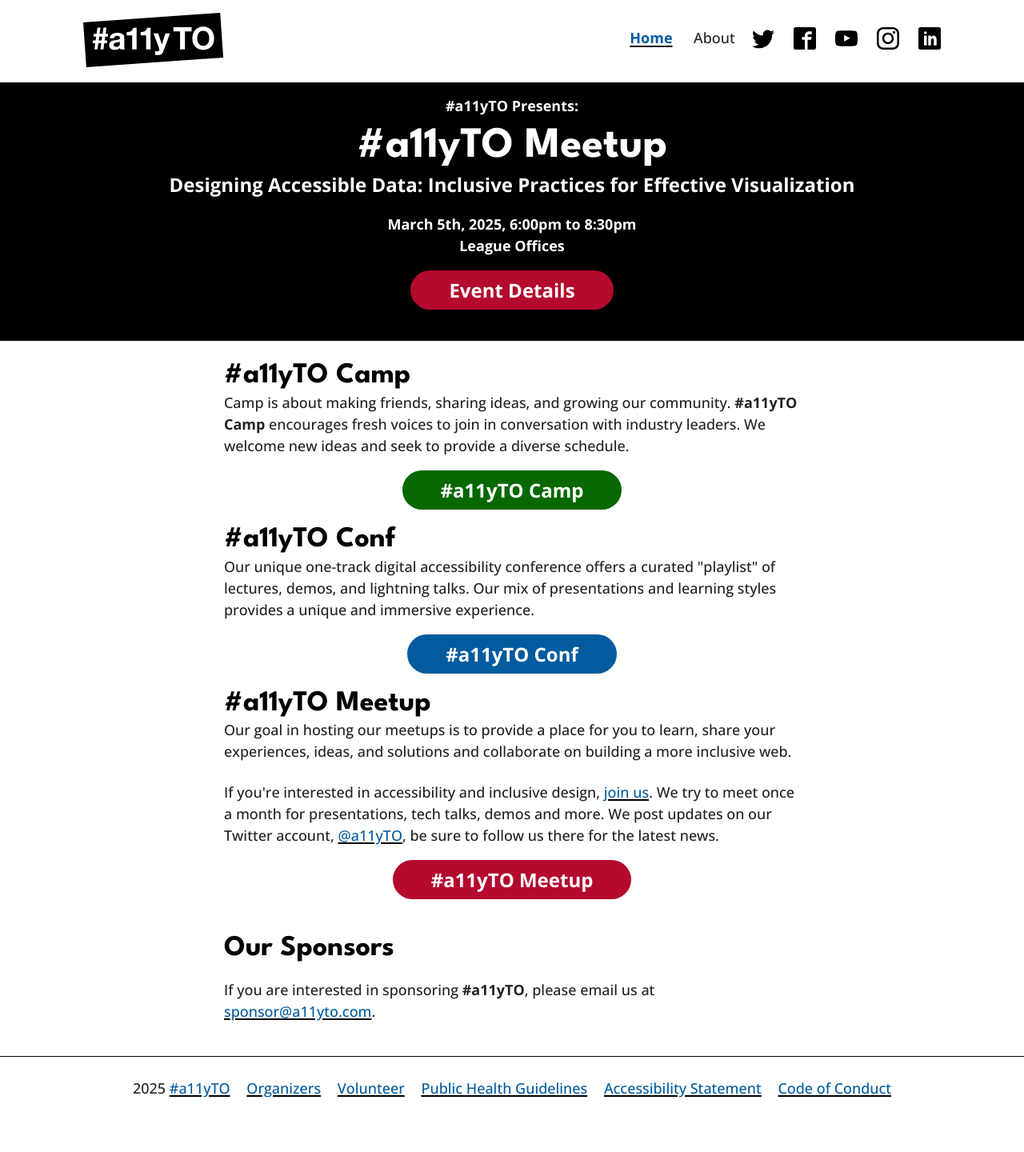
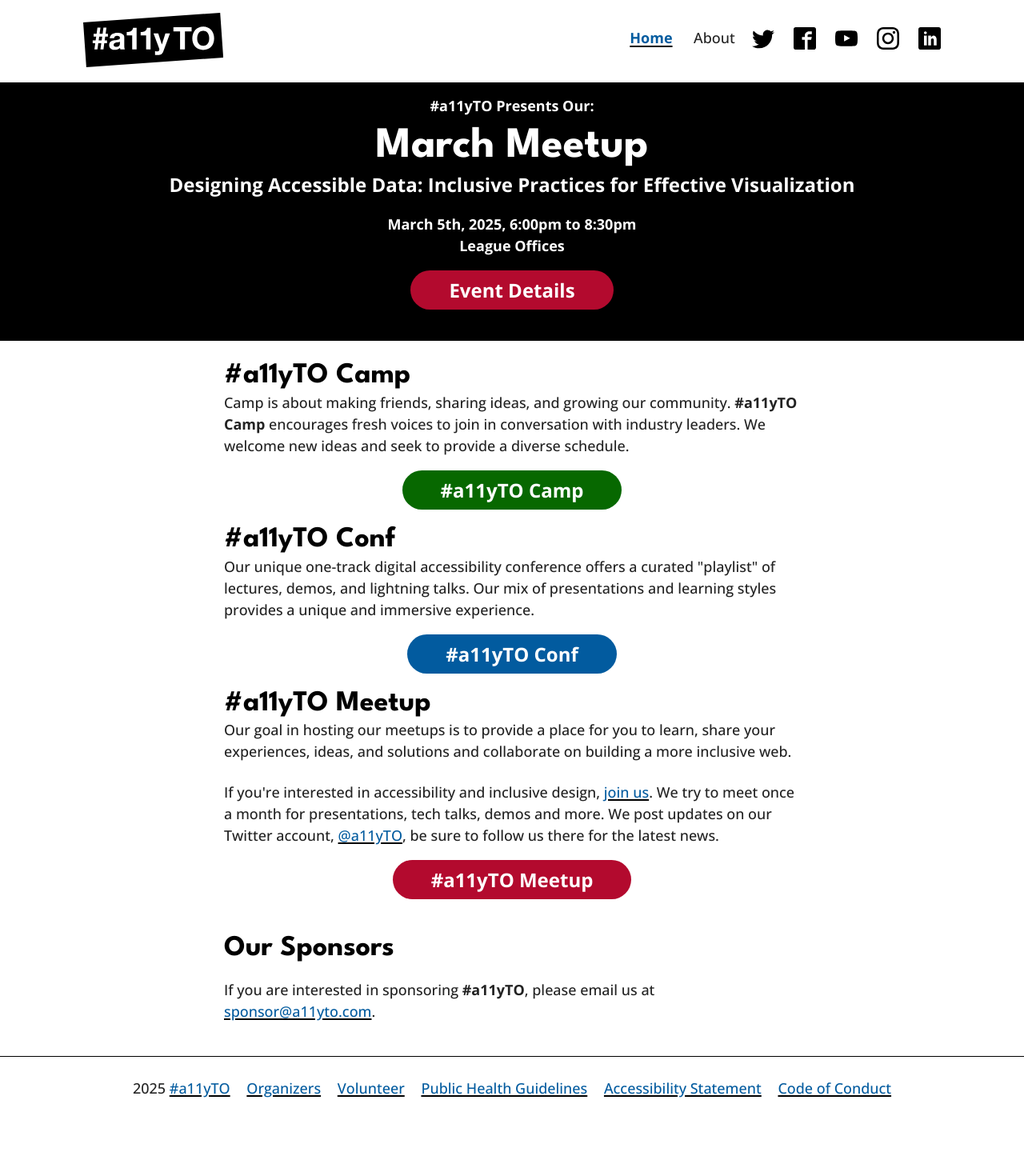
Before and after one commit to a11yTO/A11yTO-Main, a Jekyll site: the page built from index.html, in a window 1280 px wide. Shown: the whole page at 80% size. Built offline with Jekyll 4.4.1, drawn with Linux system fonts in a browser that asks for light colours.

Commit message:
Update copy

```diff
--- a/_includes/header.html
+++ b/_includes/header.html
@@ -73,8 +73,8 @@
     </div>
     {% if page.id == 'home' %}
     <section class="upcoming-event">
-      <p class="event-announcement">#a11yTO Presents:</p>
-      <h1 class="event-host">#a11yTO Meetup</h1>
+      <p class="event-announcement">#a11yTO Presents Our:</p>
+      <h1 class="event-host">March Meetup</h1>
       <p class="event-title">Designing Accessible Data: Inclusive Practices for Effective Visualization</p>
       <ul class="event-specifics">
         <li class="event-date">March 5th, 2025, 6:00pm to 8:30pm </li>
```
